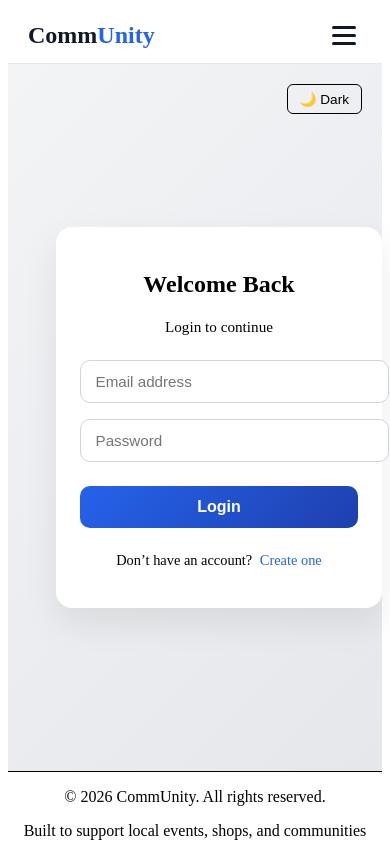
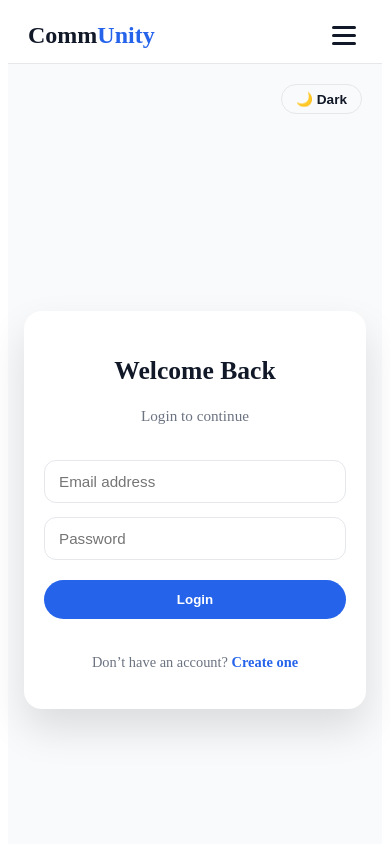
Before and after one commit to Nadeem200421/project6, a Next.js app: page /login in a window 390 px wide. Shown: the top 844 px of the page. Built offline with nearby package versions, Linux system fonts and the light colour scheme.

Commit message:
Update login.css

```diff
--- a/app/styles/login.css
+++ b/app/styles/login.css
@@ -1,139 +1,134 @@
 /* =========================
    Page Layout
 ========================= */
+
 .login-page {
-  min-height: 80vh;
+  min-height: 100vh;
   display: flex;
   align-items: center;
   justify-content: center;
-  padding: 1rem;
+  padding: 24px 16px;
   position: relative;
-  transition: background 0.3s ease, color 0.3s ease;
+  background: #f9fafb;
+}
+
+.login-page.dark {
+  background: #0f172a;
 }
 
 /* =========================
-   Light Mode
+   Theme Toggle
 ========================= */
-.login-page.light {
-  background: linear-gradient(135deg, #f3f4f6, #e5e7eb);
-  color: #000;
-}
 
-.login-page.light .login-card {
-  background-color: #ffffff;
-  color: #000;
-}
-
-/* =========================
-   Dark Mode
-========================= */
-.login-page.dark {
-  background: linear-gradient(135deg, #121212, #1e1e1e);
-  color: #ffffff;
-}
-
-.login-page.dark .login-card {
-  background-color: #1e1e1e;
-  color: #ffffff;
-}
-
-.login-page.dark .login-input {
-  background: #2c2c2c;
-  color: #ffffff;
-  border: 1px solid #555;
-}
-
-.login-page.dark .login-input::placeholder {
-  color: #aaa;
-}
-
-/* =========================
-   Theme Toggle Button
-========================= */
 .theme-toggle {
   position: absolute;
   top: 20px;
   right: 20px;
   background: transparent;
-  border: 1px solid currentColor;
-  padding: 6px 12px;
-  border-radius: 6px;
+  border: 1px solid #e5e7eb;
+  padding: 6px 14px;
+  border-radius: 999px;
+  cursor: pointer;
+  font-weight: 600;
   font-size: 0.85rem;
-  cursor: pointer;
-  transition: all 0.2s ease;
+  color: #111827;
 }
 
-.theme-toggle:hover {
-  transform: translateY(-1px);
-  opacity: 0.85;
+.login-page.dark .theme-toggle {
+  border-color: #334155;
+  color: #f9fafb;
+}
+
+/* =========================
+   Container
+========================= */
+
+.login-container {
+  width: 100%;
+  max-width: 420px;
 }
 
 /* =========================
    Card
 ========================= */
+
 .login-card {
-  width: 100%;
-  max-width: 420px;
-  border-radius: 16px;
-  padding: 2rem;
-  box-shadow: 0 15px 35px rgba(0, 0, 0, 0.08);
-  animation: fadeIn 0.4s ease-in-out;
-  transition: background 0.3s ease, color 0.3s ease, box-shadow 0.3s ease;
+  background: #ffffff;
+  border-radius: 18px;
+  padding: 28px 26px 32px;
+  box-shadow: 0 20px 40px rgba(0, 0, 0, 0.12);
+  display: flex;
+  flex-direction: column;
+  gap: 20px;
+}
+
+.login-page.dark .login-card {
+  background: #020617;
 }
 
 /* =========================
-   Text
+   Header
 ========================= */
+
+.login-header {
+  text-align: center;
+}
+
 .login-title {
-  font-size: 1.75rem;
-  font-weight: 700;
-  text-align: center;
-  color: inherit;
+  font-size: 1.9rem;
+  font-weight: 800;
+  color: #111827;
 }
 
 .login-subtitle {
-  margin-top: 0.25rem;
-  text-align: center;
   font-size: 0.95rem;
-  color: inherit;
+  color: #6b7280;
+  margin-top: 6px;
+}
+
+.login-page.dark .login-title {
+  color: #f9fafb;
+}
+
+.login-page.dark .login-subtitle {
+  color: #9ca3af;
 }
 
 /* =========================
-   Error Messages
+   Error
 ========================= */
+
 .error-message {
-  margin-top: 1rem;
-  padding: 0.75rem;
   background: #fee2e2;
   color: #b91c1c;
-  border-radius: 8px;
+  padding: 10px 14px;
+  border-radius: 10px;
   font-size: 0.9rem;
   text-align: center;
 }
 
-.dark .error-message {
-  background: #7f1d1d;
-  color: #fee2e2;
+.login-page.dark .error-message {
+  background: rgba(185, 28, 28, 0.15);
+  color: #f87171;
 }
 
 /* =========================
    Form
 ========================= */
+
 .login-form {
-  margin-top: 1.5rem;
   display: flex;
   flex-direction: column;
-  gap: 1rem;
+  gap: 14px;
 }
 
 .login-input {
-  width: 100%;
-  padding: 0.75rem 0.9rem;
+  padding: 12px 14px;
+  border-radius: 12px;
+  border: 1px solid #e5e7eb;
   font-size: 0.95rem;
-  border-radius: 10px;
-  border: 1px solid #d1d5db;
   outline: none;
-  transition: all 0.2s ease;
+  transition: border 0.2s ease, box-shadow 0.2s ease;
 }
 
 .login-input:focus {
@@ -141,78 +136,80 @@
   box-shadow: 0 0 0 3px rgba(37, 99, 235, 0.15);
 }
 
+.login-page.dark .login-input {
+  background: #020617;
+  border-color: #334155;
+  color: #f9fafb;
+}
+
 /* =========================
-   Buttons
+   Button
 ========================= */
+
 .login-button {
-  margin-top: 0.5rem;
-  padding: 0.75rem;
-  font-size: 1rem;
-  font-weight: 600;
+  margin-top: 6px;
+  padding: 12px;
+  border-radius: 999px;
+  border: none;
+  background: #2563eb;
   color: #ffffff;
-  background: linear-gradient(135deg, #2563eb, #1e40af);
-  border: none;
-  border-radius: 10px;
+  font-weight: 700;
   cursor: pointer;
-  transition: transform 0.15s ease, box-shadow 0.15s ease, background 0.2s ease;
+  transition: background 0.2s ease, transform 0.1s ease;
 }
 
 .login-button:hover {
-  transform: translateY(-1px);
-  box-shadow: 0 8px 20px rgba(37, 99, 235, 0.35);
-  background: linear-gradient(135deg, #1e40af, #1e3a8a);
+  background: #1e40af;
+}
+
+.login-button:active {
+  transform: scale(0.98);
 }
 
 /* =========================
-   Footer / Signup Link
+   Footer
 ========================= */
+
 .login-footer {
-  margin-top: 1.5rem;
   text-align: center;
   font-size: 0.9rem;
+  color: #6b7280;
 }
 
-.login-footer a {
-  margin-left: 0.25rem;
+.register-link {
   color: #2563eb;
-  font-weight: 500;
+  font-weight: 600;
   text-decoration: none;
-  transition: color 0.2s ease;
 }
 
-.login-footer a:hover {
+.register-link:hover {
   text-decoration: underline;
-  color: #1e40af;
+}
+
+.login-page.dark .login-footer {
+  color: #9ca3af;
 }
 
 /* =========================
-   Animations
+   Mobile (≤ 800px)
 ========================= */
-@keyframes fadeIn {
-  from {
-    opacity: 0;
-    transform: translateY(10px);
+
+@media (max-width: 800px) {
+  .login-card {
+    padding: 24px 20px;
   }
-  to {
-    opacity: 1;
-    transform: translateY(0);
+
+  .login-title {
+    font-size: 1.6rem;
   }
 }
 
 /* =========================
-   Responsive
+   Tablet & Desktop (≥ 801px)
 ========================= */
-@media (max-width: 800px) {
+
+@media (min-width: 801px) {
   .login-card {
-    padding: 1.5rem;
-  }
-  .login-title {
-    font-size: 1.5rem;
+    padding: 32px 30px;
   }
 }
-
-@media (min-width: 801px) and (max-width: 1024px) {
-  .login-card {
-    max-width: 460px;
-  }
-}
```
